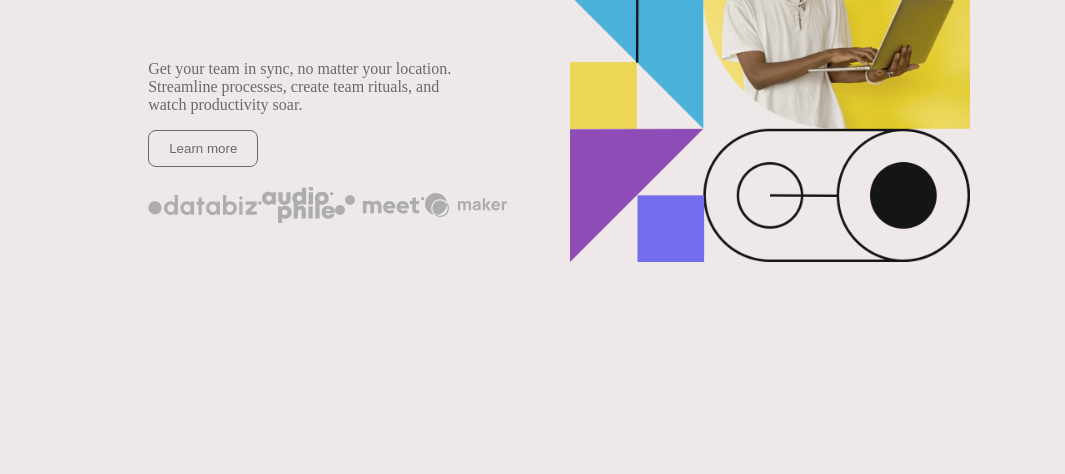
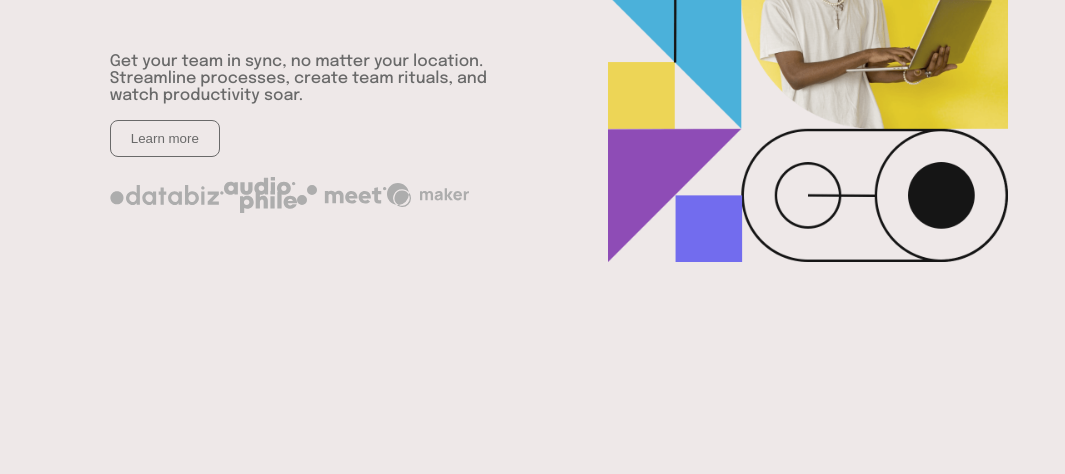
Before and after one commit to godmayhem7/intro-section-with-dropdown-navigation, a plain HTML site: page index.html in a window 1280 px wide. Shown: the part 326-800 px from the top of the page, without its empty margins (81-1146 px from the left). Drawn offline with Linux system fonts and the light colour scheme.

Commit message:
Update style.css

```diff
--- a/style.css
+++ b/style.css
@@ -2,7 +2,7 @@ body{
     display: flex;
     flex-direction: column;
     background-color: hsl(0, 15%, 92%);
-    font-family: Epilougue;
+    font-family: Epilogue;
 }
 
 header{
```
